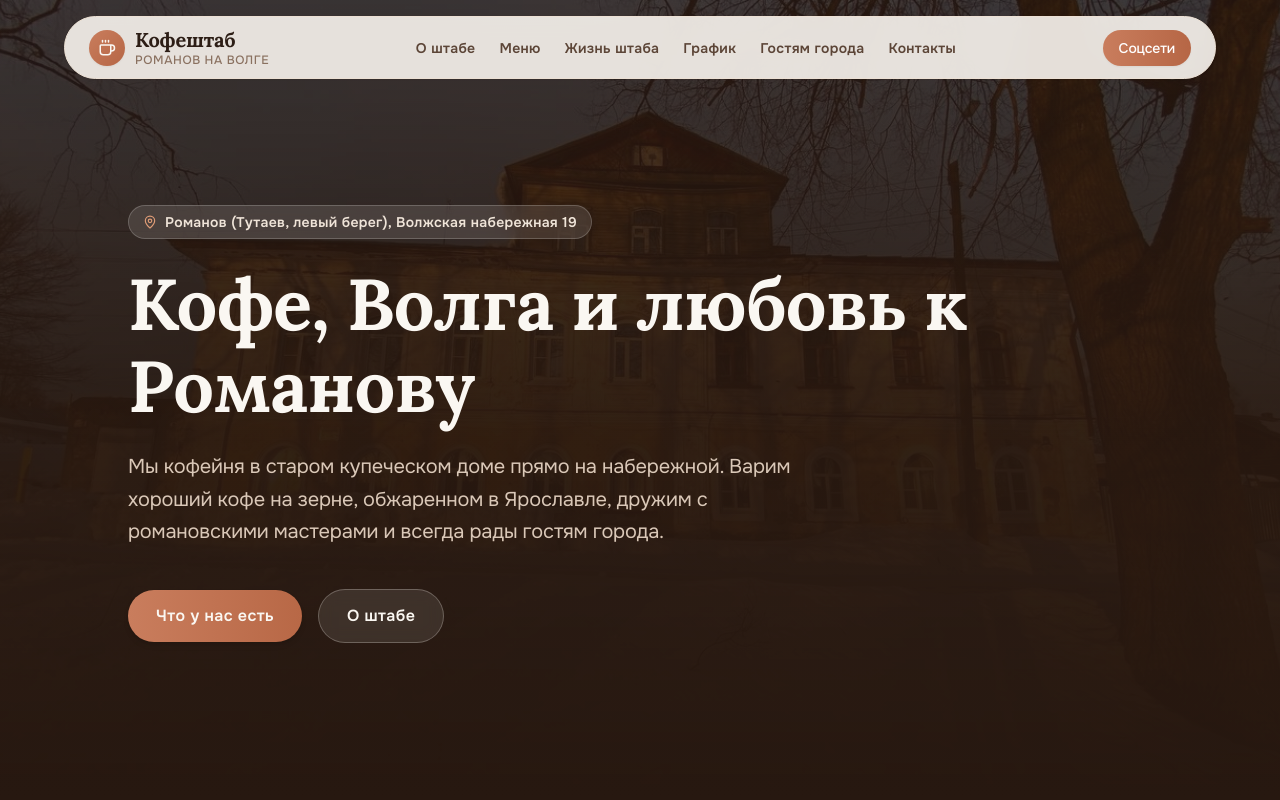
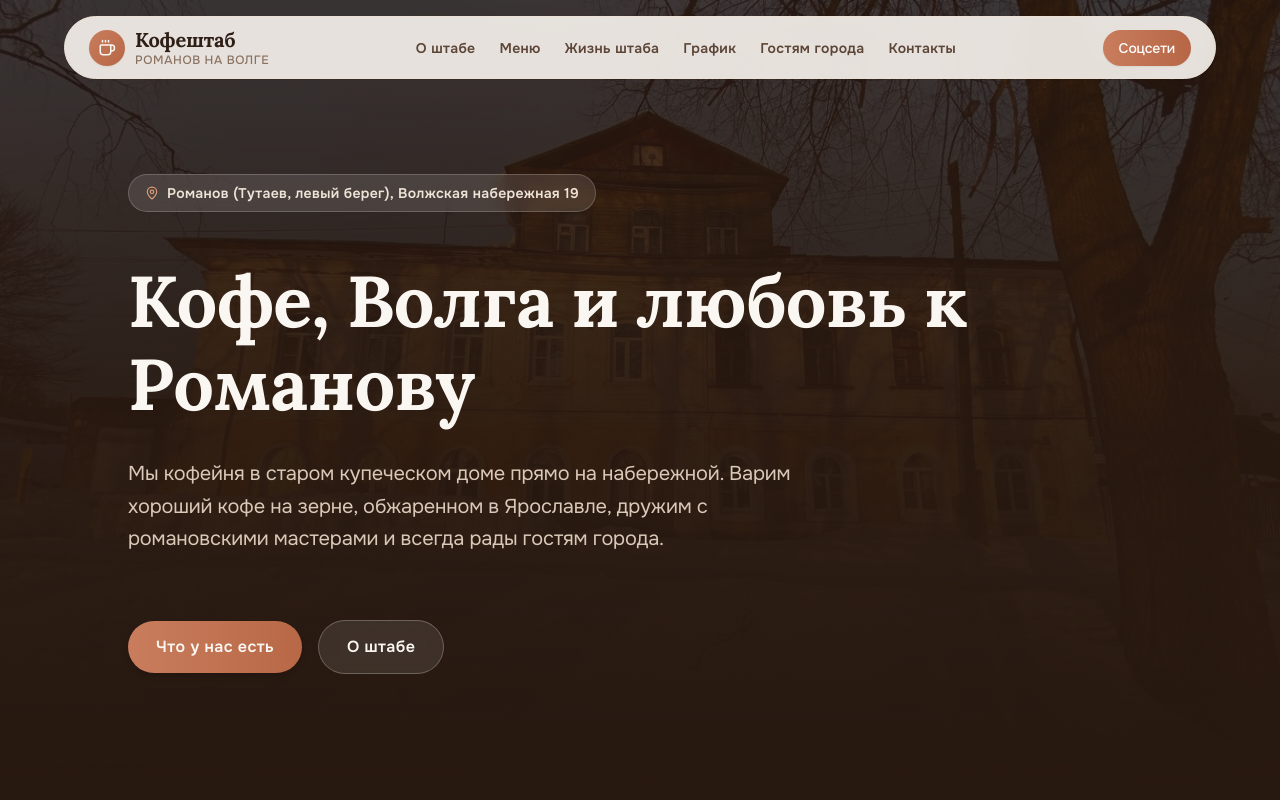
Before and after one commit to haknisvouzizn-sys/coffeeshtob, a React (Vite) app: page / in a window 1280 px wide. Shown: the top 800 px of the page. Built offline with nearby package versions, Linux system fonts and the light colour scheme.

Commit message:
style: refine HeroSection layout and spacing
Update the location badge and headline spacing to improve visual balance and vertical breathing room on the hero section.

```diff
--- a/src/components/HeroSection.tsx
+++ b/src/components/HeroSection.tsx
@@ -29,18 +29,18 @@ export const HeroSection: React.FC<HeroSectionProps> = ({ content, onExploreMenu
       </div>
 
       <div className="max-w-5xl mx-auto w-full relative z-10 flex flex-col items-start text-left">
-        {/* Location pill - shifted higher especially on tablet (sm/md) with balanced margins */}
+        {/* Location pill - pushed up with generous bottom margin to create breathing room above headline */}
         <div
-          className="inline-flex items-center gap-2 px-3.5 py-1.5 rounded-full bg-[#FAF7F2]/12 border border-[#FAF7F2]/20 text-[#EFE4D8] text-xs sm:text-sm font-semibold tracking-wide mb-3 sm:mb-3.5 md:mb-4 lg:mb-6 backdrop-blur-md shrink-0"
+          className="inline-flex items-center gap-2 px-4 py-2 rounded-full bg-[#FAF7F2]/12 border border-[#FAF7F2]/20 text-[#EFE4D8] text-xs sm:text-sm font-semibold tracking-wide mb-6 sm:mb-8 md:mb-10 lg:mb-12 backdrop-blur-md shrink-0 shadow-xs"
           id="hero-location-badge"
         >
           <MapPin className="w-3.5 h-3.5 text-[#E09D77] shrink-0" />
           <span>{content.locationBadge}</span>
         </div>
 
-        {/* Playfair Display Headline with refined editorial character */}
+        {/* Playfair Display Headline with refined editorial character and ample vertical breathing room */}
         <h1
-          className="font-heading text-3xl sm:text-4xl md:text-5xl lg:text-6xl xl:text-7xl font-bold tracking-tight text-[#FAF7F2] leading-[1.14] mb-3 sm:mb-4 md:mb-5 lg:mb-6 max-w-4xl"
+          className="font-heading text-3xl sm:text-4xl md:text-5xl lg:text-6xl xl:text-7xl font-bold tracking-tight text-[#FAF7F2] leading-[1.15] mb-5 sm:mb-6 md:mb-7 lg:mb-8 max-w-4xl"
           id="hero-main-title"
         >
           {content.title}
@@ -48,7 +48,7 @@ export const HeroSection: React.FC<HeroSectionProps> = ({ content, onExploreMenu
 
         {/* Description */}
         <p
-          className="font-sans text-sm sm:text-base md:text-lg lg:text-xl text-[#DAC8B8] leading-relaxed max-w-2xl font-normal mb-6 sm:mb-7 md:mb-8 lg:mb-10"
+          className="font-sans text-sm sm:text-base md:text-lg lg:text-xl text-[#DAC8B8] leading-relaxed max-w-2xl font-normal mb-8 sm:mb-10 md:mb-12 lg:mb-16"
         >
           {content.description}
         </p>
```
